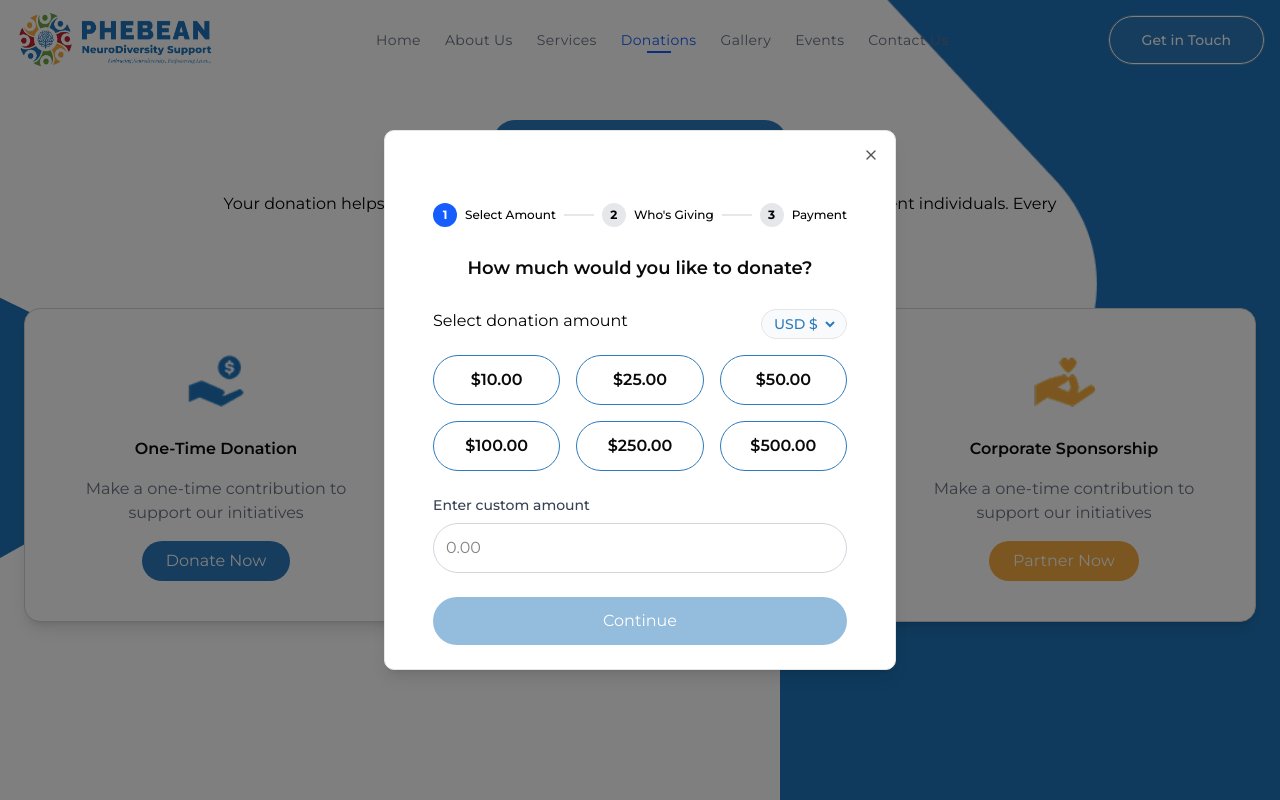
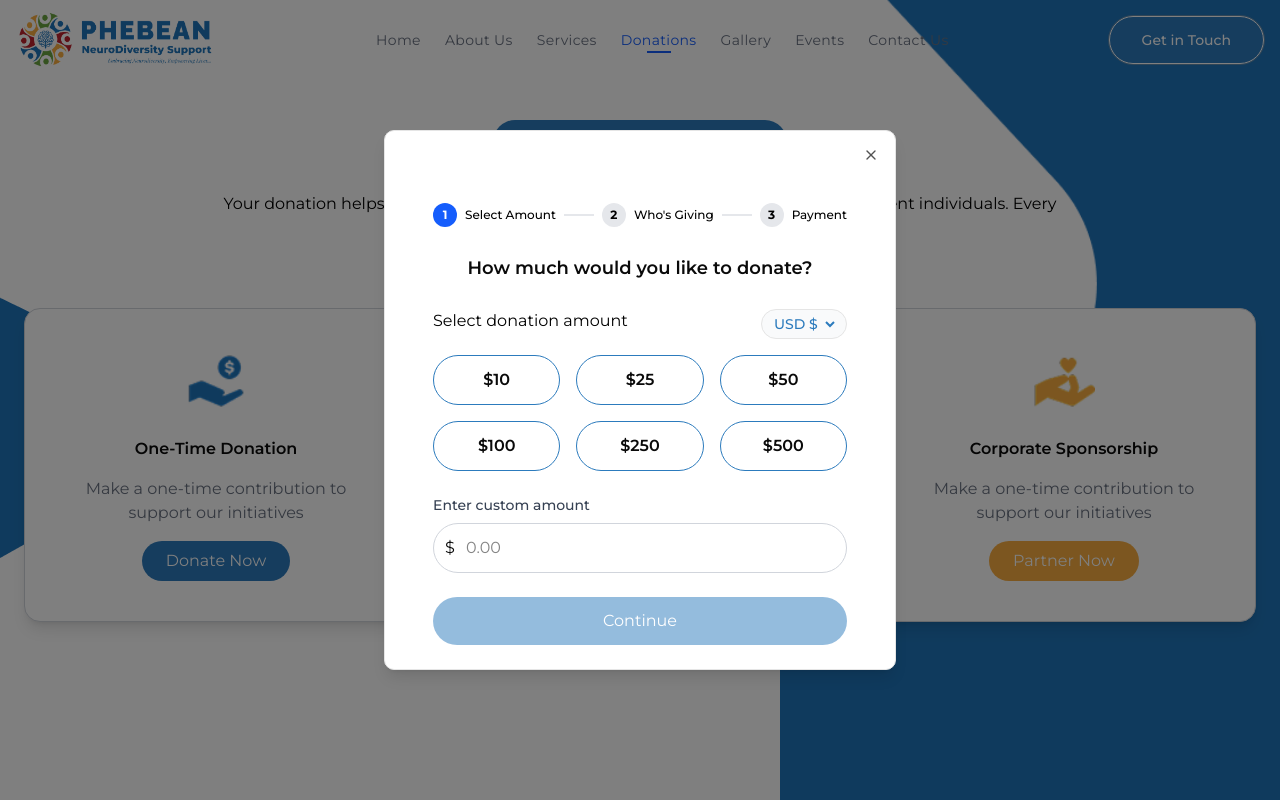
Before and after one commit to shamzconsult/Pheone, a Next.js app: page /donations in a window 1280 px wide. Both pictures are taken after a click on the button "Donate Now". Shown: the top 800 px of the page. Built offline with nearby package versions, Linux system fonts and the light colour scheme.

Commit message:
Chore:Currency shuffle

```diff
--- a/src/app/donations/_components/HomePage.tsx
+++ b/src/app/donations/_components/HomePage.tsx
@@ -10,10 +10,12 @@ import {
 } from "@/components/ui/dialog";
 import { IoMdCheckmark } from "react-icons/io";
 
+type Currency = 'USD' | 'NGN';
 
 function HomePage() {
   const [currentStep, setCurrentStep] = useState(1);
   const [donationAmount, setDonationAmount] = useState('');
+  const [selectedCurrency, setSelectedCurrency] = useState<Currency>('USD');
   const [donorInfo, setDonorInfo] = useState({
     firstName: '',
     lastName: '',
@@ -30,6 +32,16 @@ function HomePage() {
     cvv: ''
   });
   const [donationType, setDonationType] = useState<'one-time' | 'monthly' | 'partnership'>('one-time');
+
+  const handleCurrencyChange = (e: React.ChangeEvent<HTMLSelectElement>) => {
+    const value = e.target.value.split(' ')[0] as Currency;
+    setSelectedCurrency(value);
+  };
+
+  const predefinedAmounts: Record<Currency, number[]> = {
+    USD: [10, 25, 50, 100, 250, 500],
+    NGN: [5000, 10000, 20000, 50000, 100000, 200000]
+  };
 
   const handleNextStep = () => {
     if (currentStep < 4) setCurrentStep(currentStep + 1);
@@ -274,34 +286,43 @@ function HomePage() {
             <div className="flex justify-between mb-4">
               <p className="text-black">Select donation amount</p>
               <div className="flex gap-4 sm:gap-6 border p-1 px-2 items-center rounded-full bg-gray-50">
-                <select className="text-sm font-medium text-[#2c7bbd] bg-transparent border-none focus:outline-none">
-                  <option>USD $</option>
-                  <option>NGN #</option>
+                <select
+                  className="text-sm font-medium text-[#2c7bbd] bg-transparent border-none focus:outline-none"
+                  onChange={handleCurrencyChange}
+                  value={`${selectedCurrency} ${selectedCurrency === 'USD' ? '$' : '#'}`}
+                >
+                  <option value="USD $">USD $</option>
+                  <option value="NGN #">NGN #</option>
                 </select>
               </div>
             </div>
 
             <div className="grid grid-cols-3 gap-4 mb-6 font-semibold">
-              {[10, 25, 50, 100, 250, 500].map(amount => (
+              {predefinedAmounts[selectedCurrency].map(amount => (
                 <button
                   key={amount}
                   onClick={() => setDonationAmount(amount.toString())}
                   className={`p-3 rounded-full border ${donationAmount === amount.toString() ? 'bg-[#2c7bbd] text-white border-blue-500' : 'border-[#2c7bbd]'}`}
                 >
-                  ${amount}.00
+                  {selectedCurrency === 'USD' ? '$' : '#'}{amount.toLocaleString()}
                 </button>
               ))}
             </div>
 
             <div className="mb-6">
               <label className="block text-sm font-medium text-gray-700 mb-2">Enter custom amount</label>
+              <div className="relative">
+                <span className="absolute left-3 top-1/2 transform -translate-y-1/2">
+                  {selectedCurrency === 'USD' ? '$' : '#'}
+                </span>
                 <input
                   type="number"
                   placeholder="0.00"
-                className="w-full p-3 border border-gray-300 rounded-full"
+                  className="w-full p-3 border border-gray-300 rounded-full pl-8"
                   value={donationAmount}
                   onChange={(e) => setDonationAmount(e.target.value)}
                 />
+              </div>
             </div>
 
             <button
@@ -379,7 +400,7 @@ function HomePage() {
                   <h4 className="font-semibold mb-2 text-center">Donation Summary</h4>
                   <p className="flex justify-between mb-2 p-1 text-sm">
                     <span>Payment amount:</span>
-                    <span>${donationAmount}</span>
+                    <span>{selectedCurrency === 'USD' ? '$' : '#'}{donationAmount}</span>
                   </p>
                   <p className="flex justify-between p-1 mb-2 text-sm">
                     <span>Giving frequency:</span>
@@ -489,7 +510,7 @@ function HomePage() {
                       <h4 className="font-semibold mb-2 text-center">Donation Summary</h4>
                       <p className="flex justify-between mb-2 p-1 text-sm">
                         <span>Payment amount:</span>
-                        <span>${donationAmount}</span>
+                        <span>{selectedCurrency === 'USD' ? '$' : '#'}{donationAmount}</span>
                       </p>
                       <p className="flex justify-between p-1 mb-2 text-sm">
                         <span>Giving frequency:</span>
```
Lines whose indentation alone changed are shown as unchanged.
